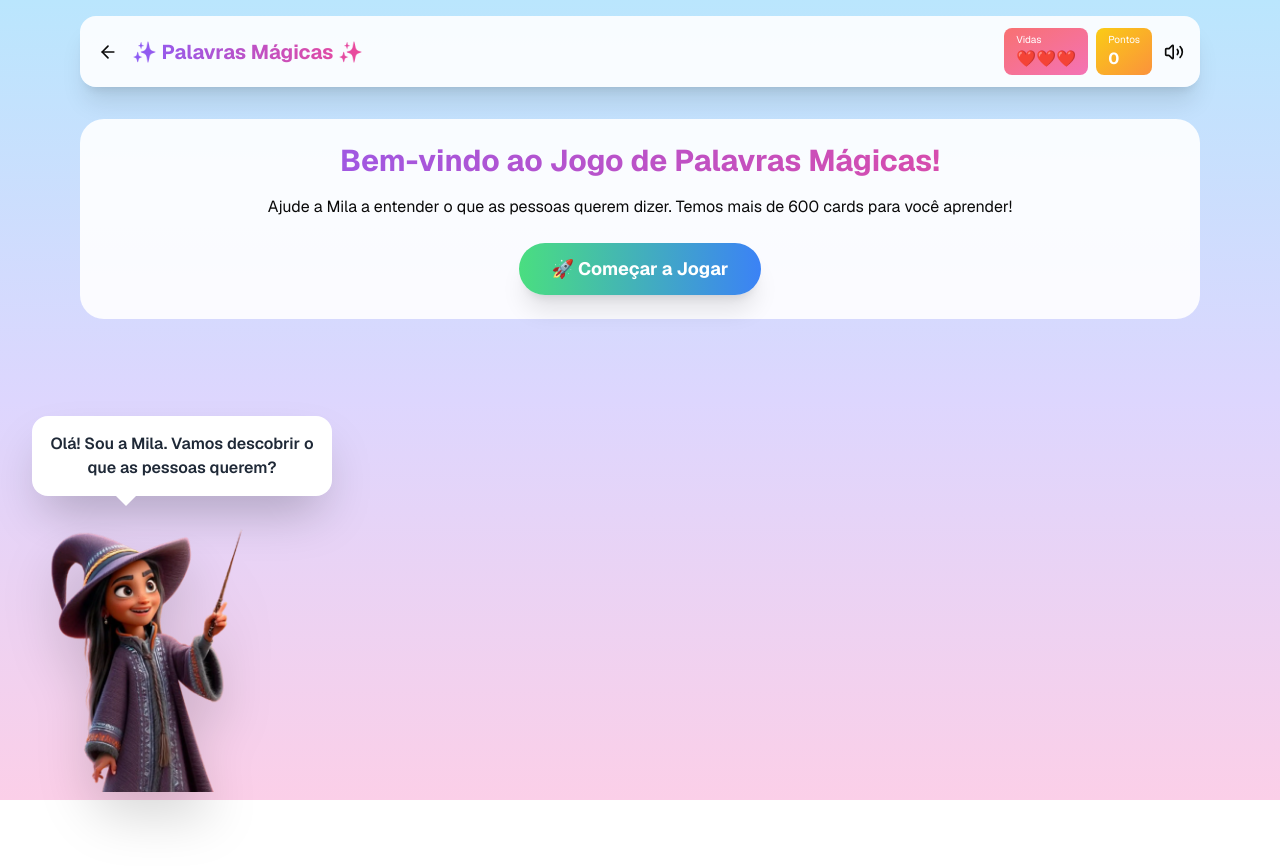
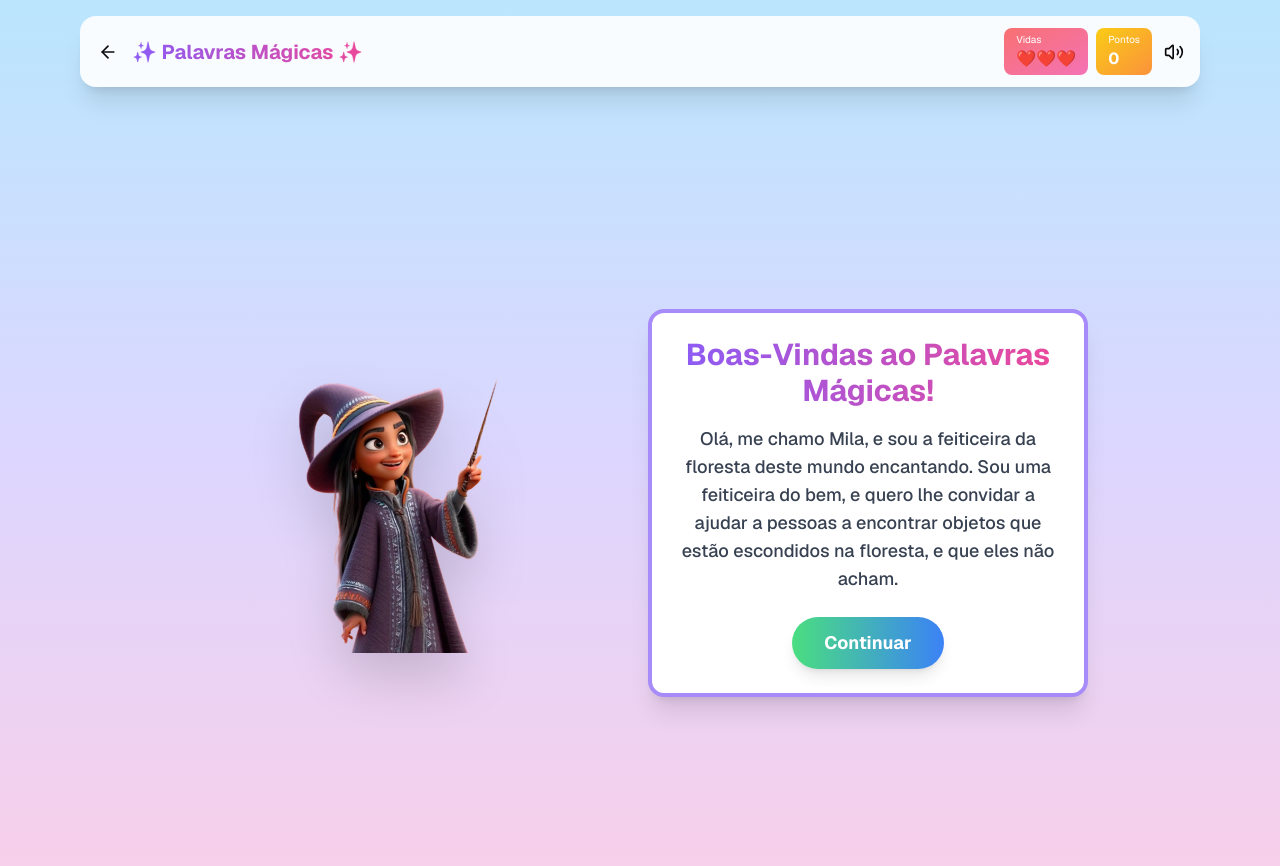
Before and after one commit to ClaudemirWork/teaplus-working, a Next.js app: page /magic-words in a window 1280 px wide. Shown: the top 866 px of the page. Before the commit the page ends 800 px from the top, so only its background shows below. Built offline with nearby package versions, Linux system fonts and the light colour scheme.

Commit message:
Update page.tsx estudo de introdução no jogo palavras mágicas

```diff
--- a/app/magic-words/page.tsx
+++ b/app/magic-words/page.tsx
@@ -400,10 +400,9 @@ export default function MagicWordsGame() {
   const audioContextRef = useRef<AudioContext | null>(null);
 
   // Estados do jogo
-  const [currentPhaseIndex, setCurrentPhaseIndex] = useState(0);
+  const [gameStatus, setGameStatus] = useState<'intro' | 'playing' | 'victory' | 'gameOver'>('intro');
   const [score, setScore] = useState(0);
   const [lives, setLives] = useState(3);
-  const [isPlaying, setIsPlaying] = useState(false);
   const [isUiBlocked, setIsUiBlocked] = useState(false);
   const [roundsCompleted, setRoundsCompleted] = useState(0);
 
@@ -412,13 +411,20 @@ export default function MagicWordsGame() {
   const [npcName, setNpcName] = useState('Maria');
   const [cardFeedback, setCardFeedback] = useState<{ [key: string]: 'correct' | 'wrong' }>({});
 
+  const [currentPhaseIndex, setCurrentPhaseIndex] = useState(0);
+  const [isSoundOn, setIsSoundOn] = useState(true);
   const [milaMessage, setMilaMessage] = useState("");
-  const [showVictoryModal, setShowVictoryModal] = useState(false);
-  const [showGameOverModal, setShowGameOverModal] = useState(false);
-  const [isSoundOn, setIsSoundOn] = useState(true);
+  const [introStep, setIntroStep] = useState(0);
 
-  const milaMessages = {
-    intro: "Olá! Sou a Mila. Vamos descobrir o que as pessoas querem?",
+  // Mensagens da Mila para a introdução
+  const introMessages = [
+    "Olá, me chamo Mila, e sou a feiticeira da floresta deste mundo encantando. Sou uma feiticeira do bem, e quero lhe convidar a ajudar a pessoas a encontrar objetos que estão escondidos na floresta, e que eles não acham.",
+    "Não se preocupe, eu vou ajudá-lo nesta tarefa, e você ao acertar as cartas com o que cada cidadão está procurando, ganha pontos, e bônus extras, podendo libertar poderes especiais no jogo.",
+    "Basta seguir minha voz, e procurar o card que está sendo solicitado, e clicar nele. Se acertar, ganha pontos, mas se errar, não tem problema, não perde nada e pode começar de novo.",
+    "Vamos comigo nesta aventura? Clique em começar."
+  ];
+
+  const gameMessages = {
     start: "Vamos começar! Preste atenção!",
     correct: ["Isso mesmo! 🎉", "Você encontrou! ⭐", "Excelente! 🌟"],
     error: "Ops, não foi esse. Tente novamente! ❤️",
@@ -427,10 +433,10 @@ export default function MagicWordsGame() {
   };
 
   useEffect(() => {
-    if (!isPlaying && milaMessage === "") {
-      milaSpeak(milaMessages.intro);
+    if (gameStatus === 'intro') {
+      milaSpeak(introMessages[introStep]);
     }
-  }, []);
+  }, [gameStatus, introStep]);
 
   useEffect(() => {
     const initAudio = () => {
@@ -489,17 +495,14 @@ export default function MagicWordsGame() {
   }, [isSoundOn]);
 
   const startGame = useCallback(() => {
-    console.log("Starting game with", gameConfig.cards.length, "total cards");
+    setGameStatus('playing');
     setCurrentPhaseIndex(0);
     setScore(0);
     setRoundsCompleted(0);
     setLives(3);
-    setIsPlaying(true);
-    setShowGameOverModal(false);
-    setShowVictoryModal(false);
-    milaSpeak(milaMessages.start);
+    setMilaMessage(gameMessages.start);
     setTimeout(() => nextRound(0), 2000);
-  }, [milaSpeak]);
+  }, [gameMessages]);
 
   const nextRound = useCallback((phaseIdx: number) => {
     setIsUiBlocked(true);
@@ -528,14 +531,14 @@ export default function MagicWordsGame() {
   }, [milaSpeak]);
 
   const handleCardClick = (card: Card) => {
-    if (isUiBlocked || !isPlaying) return;
+    if (isUiBlocked || gameStatus !== 'playing') return;
     setIsUiBlocked(true);
 
     if (card.id === correctCard?.id) {
       setScore(prev => prev + 100);
       setCardFeedback({ [card.id]: 'correct' });
       playSound('correct');
-      const randomMessage = milaMessages.correct[Math.floor(Math.random() * milaMessages.correct.length)];
+      const randomMessage = gameMessages.correct[Math.floor(Math.random() * gameMessages.correct.length)];
       milaSpeak(randomMessage);
 
       const newRoundsCompleted = roundsCompleted + 1;
@@ -554,14 +557,13 @@ export default function MagicWordsGame() {
       setLives(prev => prev - 1);
       setCardFeedback({ [card.id]: 'wrong', [correctCard!.id]: 'correct' });
       playSound('wrong');
-      milaSpeak(milaMessages.error);
+      milaSpeak(gameMessages.error);
 
       const newLives = lives - 1;
       if (newLives <= 0) {
         setTimeout(() => {
-          setIsPlaying(false);
-          setShowGameOverModal(true);
-          milaSpeak(milaMessages.gameOver);
+          setGameStatus('gameOver');
+          milaSpeak(gameMessages.gameOver);
         }, 2000);
       } else {
         setTimeout(() => {
@@ -576,18 +578,18 @@ export default function MagicWordsGame() {
     playSound('win');
     setScore(prev => prev + 250);
     if(phase) {
-        milaSpeak(milaMessages.phaseComplete(phase.name));
+      milaSpeak(gameMessages.phaseComplete(phase.name));
     }
-    setShowVictoryModal(true);
+    setGameStatus('victory');
   };
 
   const nextPhase = useCallback(() => {
     const newPhaseIndex = currentPhaseIndex + 1;
-    setShowVictoryModal(false);
+    setGameStatus('playing');
 
     if (newPhaseIndex >= gameConfig.phases.length) {
       milaSpeak("Parabéns! Você completou o jogo! 🎉");
-      setIsPlaying(false);
+      setGameStatus('gameOver');
     } else {
       setCurrentPhaseIndex(newPhaseIndex);
       setRoundsCompleted(0);
@@ -596,40 +598,11 @@ export default function MagicWordsGame() {
     }
   }, [currentPhaseIndex, nextRound, milaSpeak]);
 
+  const renderGameContent = () => {
     const phase = gameConfig.phases[currentPhaseIndex];
     const progress = phase ? (roundsCompleted / phase.rounds) * 100 : 0;
 
     return (
-    <div className="min-h-screen bg-gradient-to-b from-sky-200 via-violet-200 to-pink-200 relative overflow-hidden">
-      <div className="relative z-10 max-w-6xl mx-auto p-2 md:p-4">
-        <div className="bg-white/90 rounded-2xl p-2 md:p-3 mb-3 md:mb-4 shadow-xl">
-          <div className="flex items-center justify-between gap-2">
-            <div className="flex items-center gap-2">
-              <button onClick={() => router.push('/')} className="p-1 md:p-1.5 hover:bg-pink-100 rounded-lg">
-                <ArrowLeft className="w-5 h-5" />
-              </button>
-              <h1 className="text-sm md:text-xl font-bold text-transparent bg-clip-text bg-gradient-to-r from-violet-500 to-pink-500">
-                ✨ Palavras Mágicas ✨
-              </h1>
-            </div>
-
-            <div className="flex gap-1 md:gap-2">
-              <div className="bg-gradient-to-br from-red-400 to-pink-400 text-white px-2 md:px-3 py-1 rounded-lg">
-                <div className="text-[9px] md:text-[10px]">Vidas</div>
-                <div className="text-sm md:text-base font-bold">{'❤️'.repeat(lives)}</div>
-              </div>
-              <div className="bg-gradient-to-br from-yellow-400 to-orange-400 text-white px-2 md:px-3 py-1 rounded-lg">
-                <div className="text-[9px] md:text-[10px]">Pontos</div>
-                <div className="text-sm md:text-base font-bold">{score}</div>
-              </div>
-              <button onClick={() => setIsSoundOn(!isSoundOn)} className="p-1 hover:bg-pink-100 rounded-lg">
-                {isSoundOn ? <Volume2 className="w-4 h-4 md:w-5 md:h-5" /> : <VolumeX className="w-4 h-4 md:w-5 md:h-5" />}
-              </button>
-            </div>
-          </div>
-        </div>
-
-        {isPlaying && phase ? (
       <div className="bg-white/90 backdrop-blur-sm rounded-2xl p-3 md:p-5 shadow-xl">
         <div className="text-center mb-3">
           <h2 className="text-sm md:text-lg font-bold text-gray-800 mb-2">
@@ -703,89 +676,69 @@ export default function MagicWordsGame() {
           ))}
         </div>
       </div>
-        ) : (
-          <div className="text-center p-6 bg-white/90 rounded-3xl mt-8">
-            <h2 className="text-2xl md:text-3xl font-bold text-transparent bg-clip-text bg-gradient-to-r from-violet-500 to-pink-500 mb-4">
-              Bem-vindo ao Jogo de Palavras Mágicas!
-            </h2>
-            <p className="text-sm md:text-base mb-6">
-              Ajude a Mila a entender o que as pessoas querem dizer.
-              Temos mais de 600 cards para você aprender!
-            </p>
-            <button
-              onClick={startGame}
-              className="px-6 py-2 md:px-8 md:py-3 bg-gradient-to-r from-green-400 to-blue-500 text-white font-bold text-base md:text-lg rounded-full shadow-xl hover:shadow-2xl transform hover:scale-105 transition-all"
-            >
-              🚀 Começar a Jogar
-            </button>
-          </div>
-        )}
-      </div>
+    );
+  };
 
-      {/* Mila no Desktop - Maior e melhor posicionada */}
-      <div className="hidden md:block fixed bottom-0 left-0 z-50 pointer-events-none">
-        <div className="relative">
-          <div className="relative w-72 h-72 ml-4 mb-2">
+  const renderIntroScreen = () => {
+    return (
+      <div className="flex flex-col items-center justify-end md:justify-center p-4 min-h-screen">
+        <div className="w-full md:max-w-4xl flex flex-col md:flex-row items-center justify-center gap-4">
+
+          <div className="md:w-1/2 flex justify-center order-2 md:order-1">
+            <div className="w-[80%] h-[auto] max-w-[300px] drop-shadow-2xl animate-fade-in-up">
               <img
                 src="/images/mascotes/mila/mila_feiticeira_resultado.webp"
                 alt="Mila Feiticeira"
-              className="w-full h-full object-contain drop-shadow-2xl pointer-events-auto"
-              onError={(e) => {
-                e.currentTarget.style.display = 'none';
-                const parent = e.currentTarget.parentElement;
-                if (parent) {
-                  parent.innerHTML = `
-                    <div class="w-56 h-56 bg-gradient-to-br from-purple-400 to-pink-400 rounded-full flex items-center justify-center shadow-2xl animate-bounce">
-                      <span class="text-7xl">🧙‍♀️</span>
-                    </div>
-                  `;
-                }
-              }}
-            />
-          </div>
-
-          {milaMessage && (
-            <div className="absolute bottom-full mb-2 left-8 bg-white p-4 rounded-2xl shadow-2xl min-w-[300px] max-w-[450px] border-3 border-violet-400 pointer-events-auto">
-              <div className="absolute bottom-[-10px] left-20 w-0 h-0 border-l-[14px] border-l-transparent border-r-[14px] border-r-transparent border-t-[14px] border-t-white" />
-              <p className="text-gray-800 text-base font-semibold text-center">
-                {milaMessage}
-              </p>
-            </div>
-          )}
-        </div>
-      </div>
-
-      {/* Mila no Mobile */}
-      <div className="md:hidden relative mt-4 px-3 pb-6">
-        <div className="flex flex-col items-center">
-          <div className="w-36 h-36">
-            <img
-              src="/images/mascotes/mila/mila_feiticeira_resultado.webp"
-              alt="Mila Feiticeira"
-              className="w-full h-full object-contain drop-shadow-xl"
+                className="w-full h-full object-contain"
                 onError={(e) => {
                   e.currentTarget.style.display = 'none';
                   e.currentTarget.parentElement!.innerHTML = `
-                  <div class="w-32 h-32 bg-gradient-to-br from-purple-400 to-pink-400 rounded-full flex items-center justify-center shadow-xl animate-bounce">
-                    <span class="text-5xl">🧙‍♀️</span>
+                    <div class="w-full h-auto max-w-[300px] aspect-square bg-gradient-to-br from-purple-400 to-pink-400 rounded-full flex items-center justify-center shadow-2xl animate-bounce">
+                      <span class="text-7xl">🧙‍♀️</span>
                     </div>
                   `;
                 }}
               />
             </div>
+          </div>
 
-          {milaMessage && (
-            <div className="mt-3 bg-white p-3 rounded-2xl shadow-lg w-full max-w-xs border-2 border-violet-400">
-              <p className="text-gray-800 text-sm font-semibold text-center">
+          <div className="md:w-1/2 flex justify-center order-1 md:order-2">
+            <div className="bg-white p-6 rounded-2xl shadow-xl border-4 border-violet-400 relative w-full max-w-xl animate-scale-in">
+              <h1 className="text-2xl md:text-3xl font-bold text-center text-transparent bg-clip-text bg-gradient-to-r from-violet-500 to-pink-500 mb-4">
+                Boas-Vindas ao Palavras Mágicas!
+              </h1>
+              <p className="text-gray-700 text-base md:text-lg font-medium text-center mb-6">
                 {milaMessage}
               </p>
-            </div>
+
+              <div className="flex justify-center">
+                {introStep < introMessages.length - 1 ? (
+                  <button
+                    onClick={() => setIntroStep(prev => prev + 1)}
+                    className="px-6 py-2 md:px-8 md:py-3 bg-gradient-to-r from-green-400 to-blue-500 text-white font-bold text-base md:text-lg rounded-full shadow-lg hover:shadow-xl transform hover:scale-105 transition-all"
+                  >
+                    Continuar
+                  </button>
+                ) : (
+                  <button
+                    onClick={startGame}
+                    className="px-6 py-2 md:px-8 md:py-3 bg-gradient-to-r from-green-400 to-blue-500 text-white font-bold text-base md:text-lg rounded-full shadow-lg hover:shadow-xl transform hover:scale-105 transition-all"
+                  >
+                    🚀 Começar
+                  </button>
                 )}
               </div>
             </div>
+          </div>
 
-      {/* Modais */}
-      {showVictoryModal && (
+        </div>
+      </div>
+    );
+  };
+
+  const renderModals = () => (
+    <>
+      {gameStatus === 'victory' && (
         <div className="fixed inset-0 bg-black/50 flex items-center justify-center p-4 z-[100]">
           <div className="bg-white rounded-3xl p-6 max-w-md w-full text-center">
             <h2 className="text-2xl font-bold text-transparent bg-clip-text bg-gradient-to-r from-yellow-400 to-pink-400 mb-4">
@@ -802,7 +755,7 @@ export default function MagicWordsGame() {
         </div>
       )}
 
-      {showGameOverModal && (
+      {gameStatus === 'gameOver' && (
         <div className="fixed inset-0 bg-black/50 flex items-center justify-center p-4 z-[100]">
           <div className="bg-white rounded-3xl p-6 max-w-md w-full text-center">
             <h2 className="text-2xl font-bold text-red-500 mb-4">Fim de Jogo</h2>
@@ -818,6 +771,43 @@ export default function MagicWordsGame() {
           </div>
         </div>
       )}
+    </>
+  );
+
+  return (
+    <div className="min-h-screen bg-gradient-to-b from-sky-200 via-violet-200 to-pink-200 relative overflow-hidden">
+      <div className="relative z-10 max-w-6xl mx-auto p-2 md:p-4">
+        <div className="bg-white/90 rounded-2xl p-2 md:p-3 mb-3 md:mb-4 shadow-xl">
+          <div className="flex items-center justify-between gap-2">
+            <div className="flex items-center gap-2">
+              <button onClick={() => router.push('/')} className="p-1 md:p-1.5 hover:bg-pink-100 rounded-lg">
+                <ArrowLeft className="w-5 h-5" />
+              </button>
+              <h1 className="text-sm md:text-xl font-bold text-transparent bg-clip-text bg-gradient-to-r from-violet-500 to-pink-500">
+                ✨ Palavras Mágicas ✨
+              </h1>
+            </div>
+
+            <div className="flex gap-1 md:gap-2">
+              <div className="bg-gradient-to-br from-red-400 to-pink-400 text-white px-2 md:px-3 py-1 rounded-lg">
+                <div className="text-[9px] md:text-[10px]">Vidas</div>
+                <div className="text-sm md:text-base font-bold">{'❤️'.repeat(lives)}</div>
+              </div>
+              <div className="bg-gradient-to-br from-yellow-400 to-orange-400 text-white px-2 md:px-3 py-1 rounded-lg">
+                <div className="text-[9px] md:text-[10px]">Pontos</div>
+                <div className="text-sm md:text-base font-bold">{score}</div>
+              </div>
+              <button onClick={() => setIsSoundOn(!isSoundOn)} className="p-1 hover:bg-pink-100 rounded-lg">
+                {isSoundOn ? <Volume2 className="w-4 h-4 md:w-5 md:h-5" /> : <VolumeX className="w-4 h-4 md:w-5 md:h-5" />}
+              </button>
+            </div>
+          </div>
+        </div>
+
+        {gameStatus === 'intro' ? renderIntroScreen() : renderGameContent()}
+      </div>
+
+      {renderModals()}
 
       <style jsx>{`
         @keyframes shake {
@@ -828,6 +818,32 @@ export default function MagicWordsGame() {
         .animate-shake {
           animation: shake 0.5s ease-in-out;
         }
+        @keyframes fade-in-up {
+          from {
+            opacity: 0;
+            transform: translateY(20px);
+          }
+          to {
+            opacity: 1;
+            transform: translateY(0);
+          }
+        }
+        .animate-fade-in-up {
+          animation: fade-in-up 1s ease-out;
+        }
+        @keyframes scale-in {
+          from {
+            opacity: 0;
+            transform: scale(0.9);
+          }
+          to {
+            opacity: 1;
+            transform: scale(1);
+          }
+        }
+        .animate-scale-in {
+          animation: scale-in 0.7s ease-out;
+        }
       `}</style>
     </div>
   );
```
Lines whose indentation alone changed are shown as unchanged.
